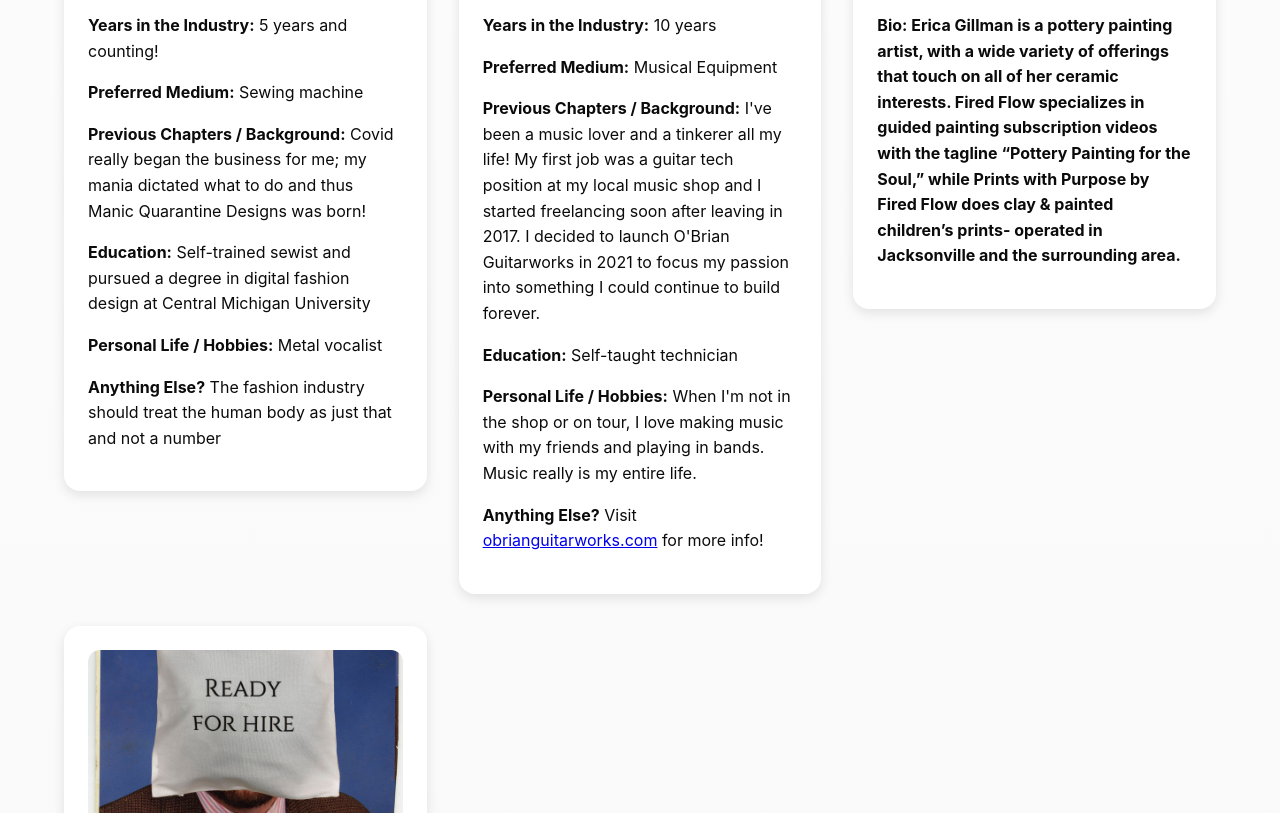
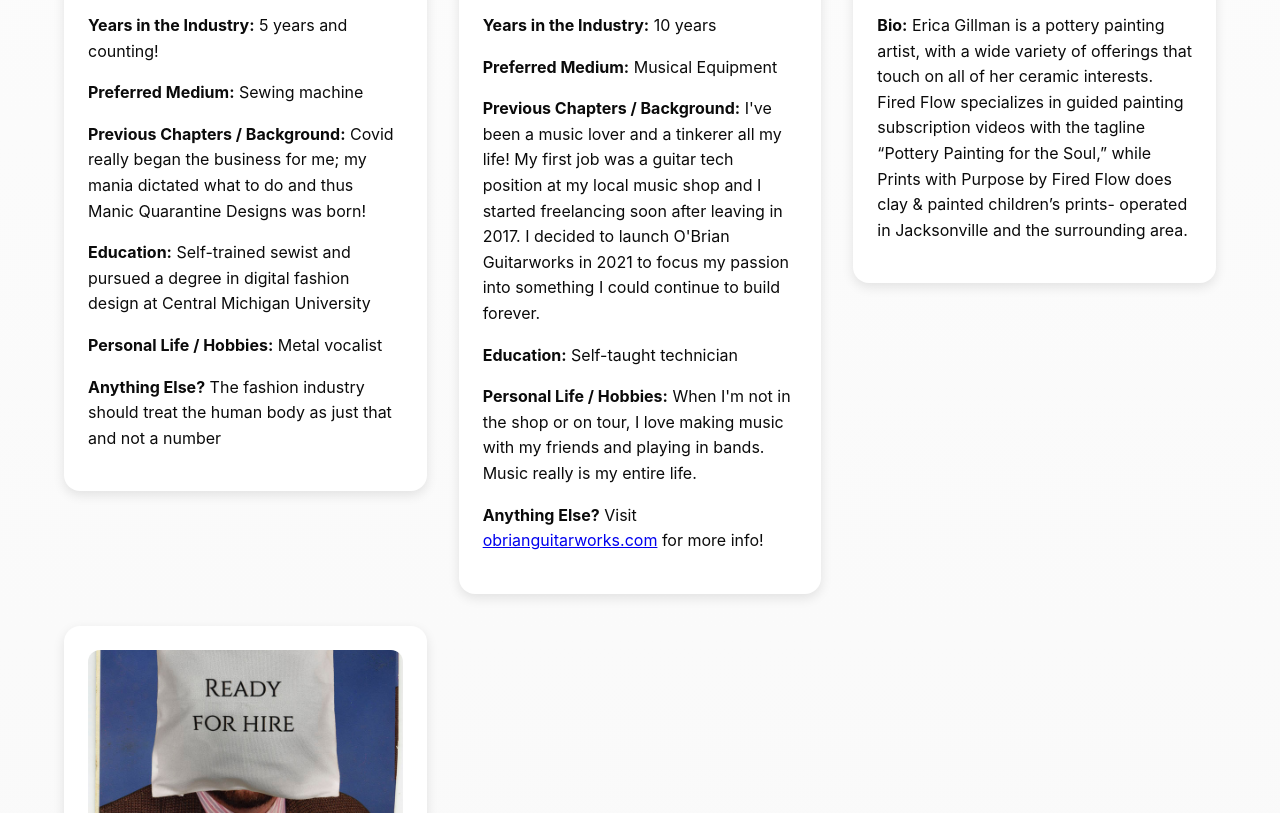
Before and after one commit to kristoffershore/burnbright, a plain HTML site: page index.html in a window 1280 px wide. Shown: the part 4051-4864 px from the top of the page. Drawn offline with Linux system fonts and the light colour scheme.

Commit message:
Update artist bio formatting in index.html

```diff
--- a/index.html
+++ b/index.html
@@ -604,8 +604,8 @@
       </svg>
     </a>
   </div>
-        <p><strong>Bio: Erica Gillman is a pottery painting artist, with a wide variety of offerings that touch on all of her ceramic interests. Fired Flow specializes in guided painting subscription videos
-          with the tagline “Pottery Painting for the Soul,” while Prints with Purpose by Fired Flow does clay & painted children’s prints- operated in Jacksonville and the surrounding area.</strong></p>
+        <p><strong>Bio:</strong> Erica Gillman is a pottery painting artist, with a wide variety of offerings that touch on all of her ceramic interests. Fired Flow specializes in guided painting subscription videos
+          with the tagline “Pottery Painting for the Soul,” while Prints with Purpose by Fired Flow does clay & painted children’s prints- operated in Jacksonville and the surrounding area.</p>
         <!-- <p><strong>Years in the Industry:</strong> 27 years</p> -->
         <!-- <p><strong>Preferred Medium:</strong> Acrylic on canvas</p> -->
         <!-- <p><strong>Previous Chapters / Background:</strong> [Enter here]</p> -->
```
